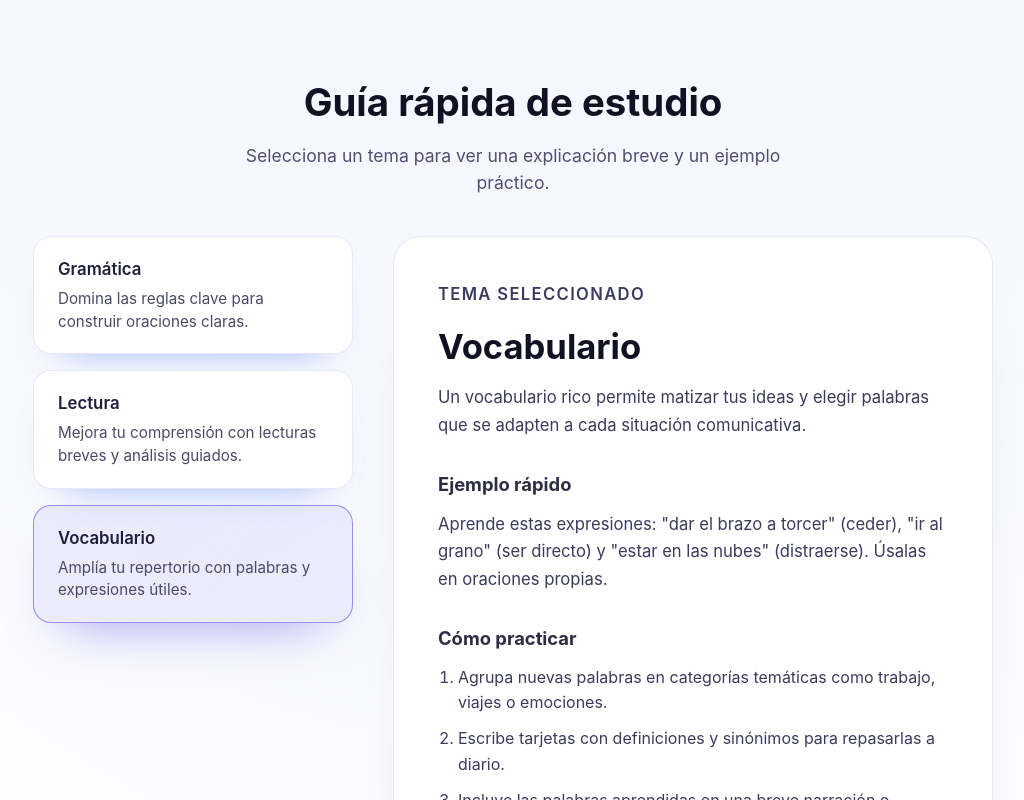
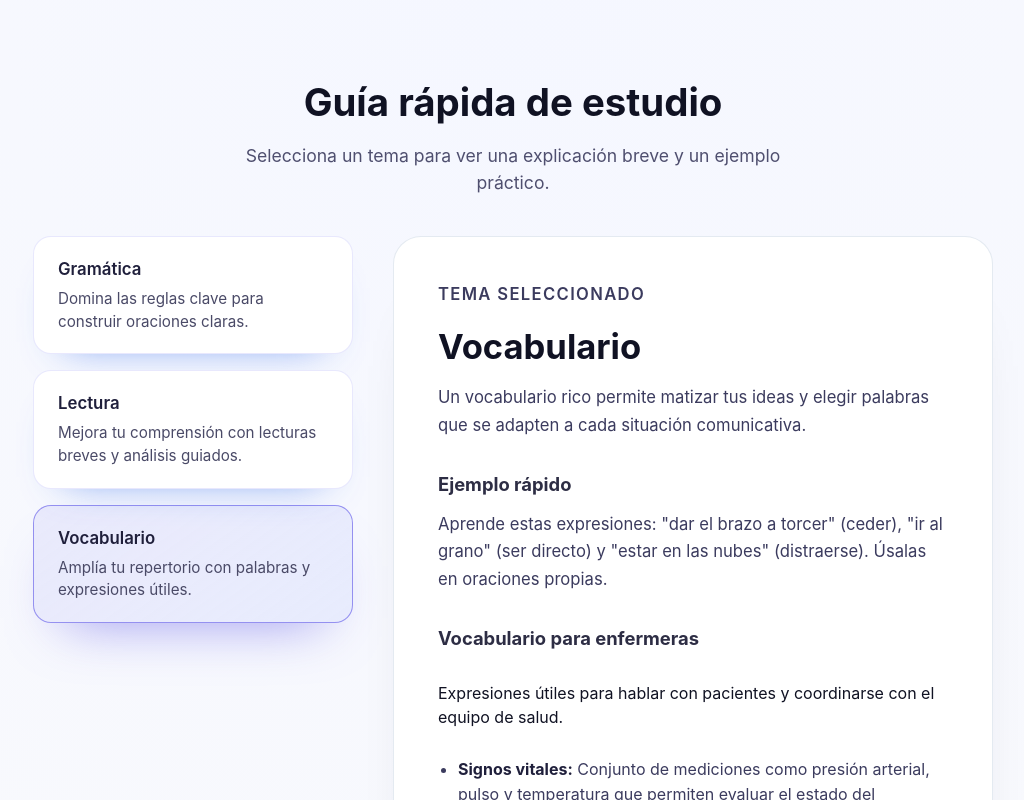
Before and after one commit to Belen741/prueba-1, a React (Vite) app: page / in a window 1280 px wide. Both pictures are taken after a click on the button 320 px from the left and 564 px from the top of the page. Shown: the top 800 px of the page, without its empty margins (127-1151 px from the left). Built offline with nearby package versions, Linux system fonts and the light colour scheme.

Commit message:
Añade secciones específicas de vocabulario

```diff
--- a/src/App.css
+++ b/src/App.css
@@ -127,16 +127,36 @@ body {
 }
 
 .app__content-example,
-.app__content-steps {
+.app__content-steps,
+.app__content-sections,
+.app__content-section {
   display: grid;
   gap: 0.75rem;
 }
 
 .app__content-example h3,
-.app__content-steps h3 {
+.app__content-steps h3,
+.app__content-section h3 {
   font-size: 1.15rem;
   color: #2d2d44;
   margin: 0;
+}
+
+.app__content-sections {
+  gap: 1.25rem;
+}
+
+.app__content-section ul {
+  margin: 0;
+  padding-left: 1.25rem;
+  display: grid;
+  gap: 0.55rem;
+  color: #3b3b5e;
+  line-height: 1.6;
+}
+
+.app__content-section li strong {
+  color: #1f1f3b;
 }
 
 .app__content-steps ol {
--- a/src/App.jsx
+++ b/src/App.jsx
@@ -43,6 +43,26 @@ function App() {
             <p>{selectedTopic.example}</p>
           </article>
 
+          {selectedTopic.sections?.length ? (
+            <section className="app__content-sections" aria-label="Secciones temáticas">
+              {selectedTopic.sections.map((section) => (
+                <article key={section.title} className="app__content-section">
+                  <h3>{section.title}</h3>
+                  {section.description ? <p>{section.description}</p> : null}
+                  {section.items?.length ? (
+                    <ul>
+                      {section.items.map((item) => (
+                        <li key={item.term}>
+                          <strong>{item.term}:</strong> {item.definition}
+                        </li>
+                      ))}
+                    </ul>
+                  ) : null}
+                </article>
+              ))}
+            </section>
+          ) : null}
+
           <section className="app__content-steps" aria-label="Pasos sugeridos">
             <h3>Cómo practicar</h3>
             <ol>
--- a/src/topics.js
+++ b/src/topics.js
@@ -35,6 +35,62 @@ export const topics = [
       'Un vocabulario rico permite matizar tus ideas y elegir palabras que se adapten a cada situación comunicativa.',
     example:
       'Aprende estas expresiones: "dar el brazo a torcer" (ceder), "ir al grano" (ser directo) y "estar en las nubes" (distraerse). Úsalas en oraciones propias.',
+    sections: [
+      {
+        title: 'Vocabulario para enfermeras',
+        description:
+          'Expresiones útiles para hablar con pacientes y coordinarse con el equipo de salud.',
+        items: [
+          {
+            term: 'Signos vitales',
+            definition:
+              'Conjunto de mediciones como presión arterial, pulso y temperatura que permiten evaluar el estado del paciente.',
+          },
+          {
+            term: 'Historia clínica',
+            definition:
+              'Registro de antecedentes médicos, tratamientos y alergias que guía la atención del paciente.',
+          },
+          {
+            term: 'Administrar medicamentos',
+            definition:
+              'Acción de preparar y entregar fármacos siguiendo la dosis, vía y horario prescritos.',
+          },
+          {
+            term: 'Ingreso hospitalario',
+            definition:
+              'Proceso mediante el cual un paciente es admitido para recibir cuidados continuos en un hospital.',
+          },
+        ],
+      },
+      {
+        title: 'Vocabulario para contadores',
+        description:
+          'Términos frecuentes al preparar informes financieros y asesorar a clientes.',
+        items: [
+          {
+            term: 'Estado de resultados',
+            definition:
+              'Informe que resume ingresos, costos y utilidades de un periodo contable.',
+          },
+          {
+            term: 'Conciliación bancaria',
+            definition:
+              'Comparación entre el registro contable y el estado de cuenta del banco para identificar diferencias.',
+          },
+          {
+            term: 'Depreciación',
+            definition:
+              'Reconocimiento contable de la pérdida de valor de un activo a lo largo del tiempo.',
+          },
+          {
+            term: 'Flujo de efectivo',
+            definition:
+              'Registro de entradas y salidas de dinero que permite evaluar la liquidez de la empresa.',
+          },
+        ],
+      },
+    ],
     steps: [
       'Agrupa nuevas palabras en categorías temáticas como trabajo, viajes o emociones.',
       'Escribe tarjetas con definiciones y sinónimos para repasarlas a diario.',
```
